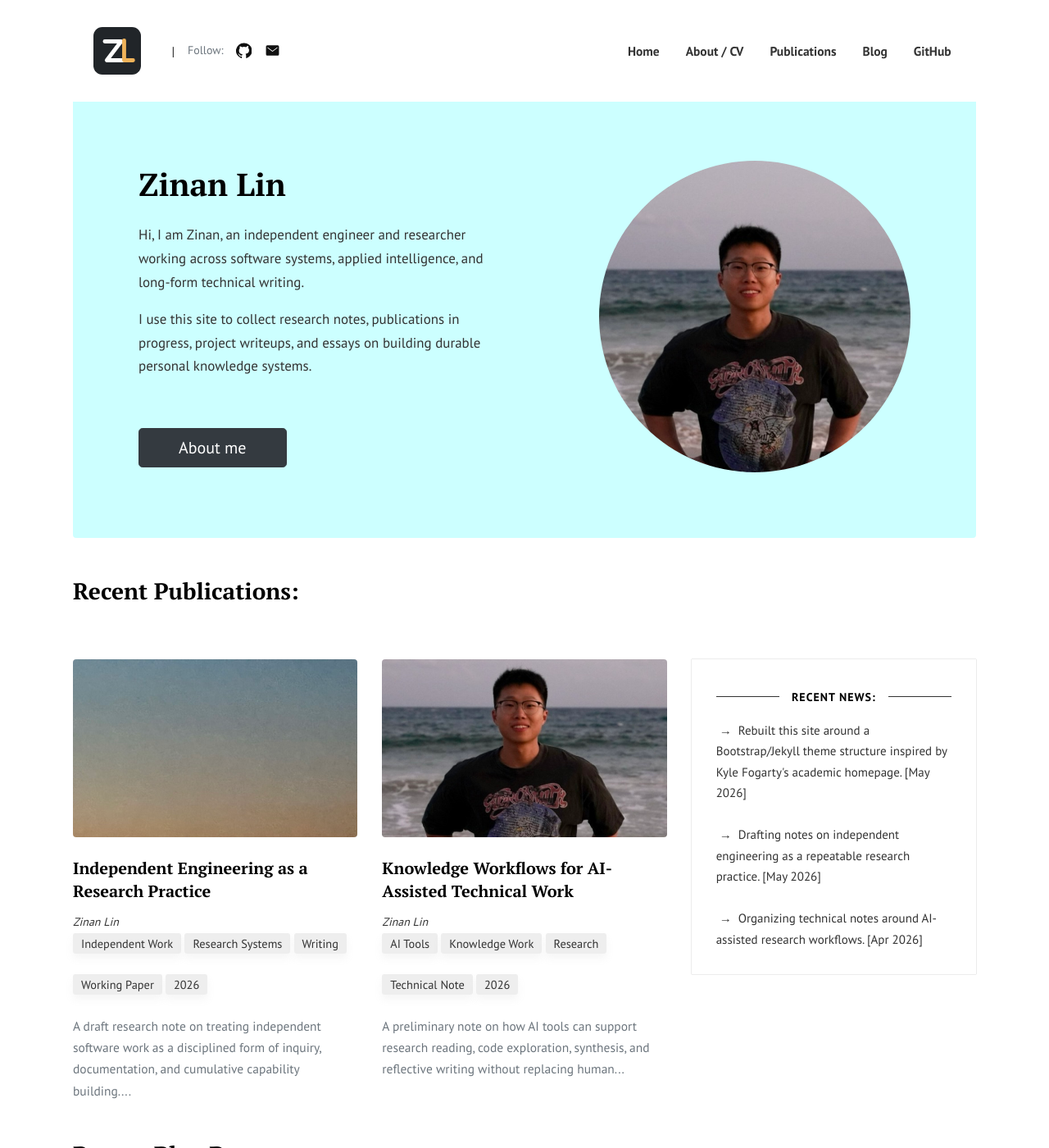
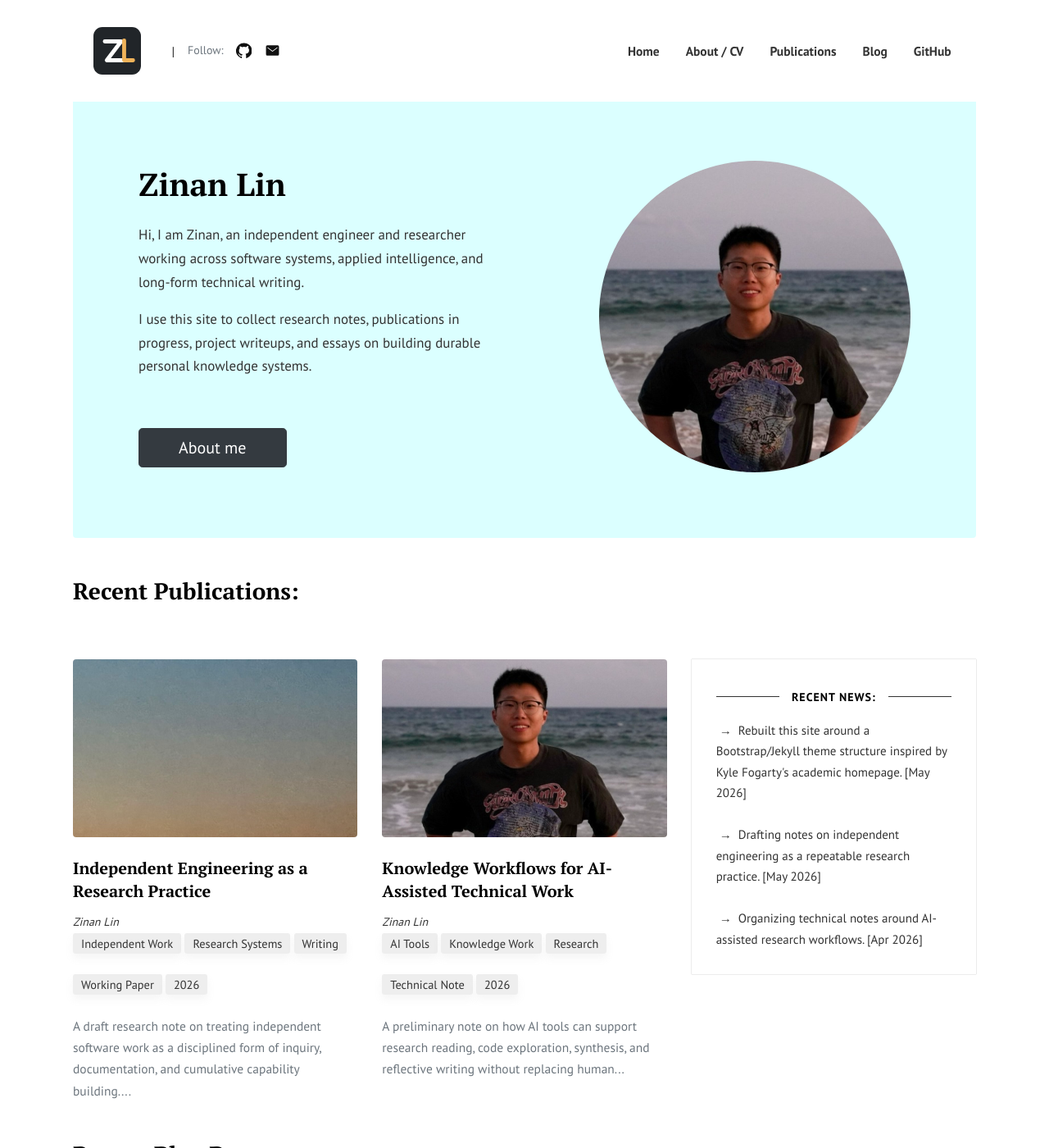
Before and after one commit to znecho9/znecho9.github.io, a Jekyll site: the page built from index.md, in a window 1280 px wide and 1400 px high. Shown: the whole window at 82% size. Built offline with Jekyll 4.4.1, drawn with Linux system fonts in a browser that asks for light colours.

Commit message:
Update custom.css

```diff
--- a/assets/css/custom.css
+++ b/assets/css/custom.css
@@ -18,7 +18,7 @@
 }
 
 .hero {
-  background: #ccffff;
+  background: #ccffffb3;
 }
 
 .hero p {
```
